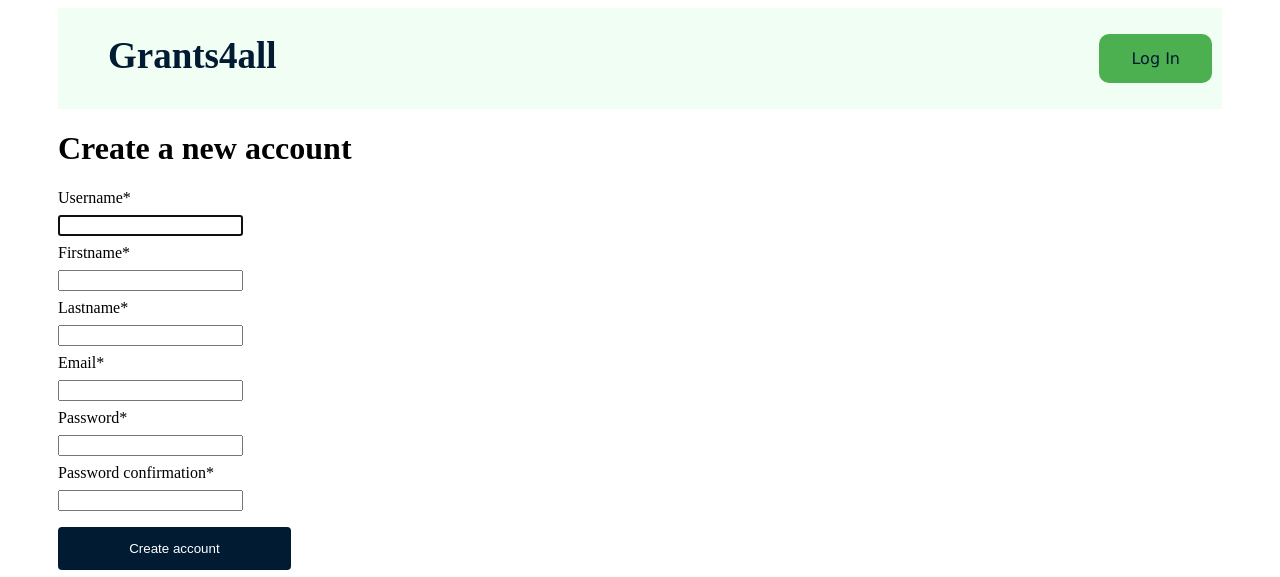
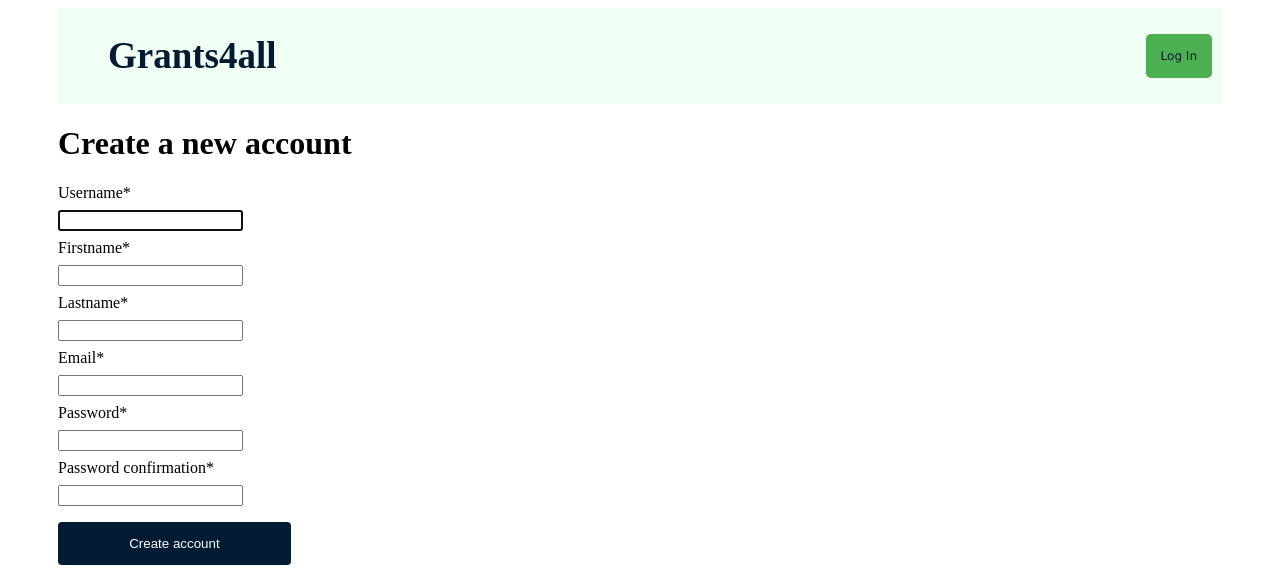
Before and after one commit to phemmylintry/mcq, a Django app: page /register/ in a window 1280 px wide. Shown: the top 577 px of the page. Run offline with Django 3.2, Linux system fonts and the light colour scheme; some libraries are stand-ins or nearby versions.

Commit message:
minor fixes

```diff
--- a/mcq_app/static/css/index.css
+++ b/mcq_app/static/css/index.css
@@ -5,13 +5,13 @@
 .login-button {
     background-color: #4CAF50; /* Green */
     border: none;
-    border-radius: 10px;
+    border-radius: 5px;
     color: white;
-    padding: 15px 32px;
+    padding: 15px 15px;
     text-align: center;
     text-decoration: none;
     display: inline-block;
-    font-size: 16px;
+    font-size: 12px;
     /* margin: 4px 2px; */
     cursor: pointer;
     font-family: Verdana, Geneva, Tahoma, sans-serif;
--- a/mcq_app/templates/mcq_app/login.html
+++ b/mcq_app/templates/mcq_app/login.html
@@ -1,6 +1,6 @@
 {% extends 'base.html' %}
 {% load crispy_forms_tags %}
-{% block title %} Let's Quiz | {{ title }} {% endblock title %}
+{% block title %} Grants4all | {{ title }} {% endblock title %}
 {% block content %}
 {% if not request.user.is_active %}
     <h1>Please log in</h1>
--- a/mcq_app/templates/mcq_app/quiz.html
+++ b/mcq_app/templates/mcq_app/quiz.html
@@ -1,5 +1,5 @@
 {% extends 'base.html' %}
-
+{% block title %} Grant4all | Assessment {% endblock title %}
 {% block content %}
 
 {% if question is None %}
@@ -25,6 +25,7 @@
     <div class="container">
         <div class="jumbotron my-4">
           <div class="countdown"><span id="count"></span></div>
+          {{ question.id }}
           <h3 class="text-info">{{ question.html|safe }}</h3>
           <form class="form" action="" method="post">
               {% csrf_token %}
--- a/mcq_app/templates/mcq_app/register.html
+++ b/mcq_app/templates/mcq_app/register.html
@@ -1,6 +1,6 @@
 {% extends 'base.html' %}
 {% load crispy_forms_tags %}
-{% block title %} Let's Quiz | {{ title }} {% endblock title %}
+{% block title %} Grant4all | {{ title }} {% endblock title %}
 {% block content %}
 {% if not request.user.is_active %}
     <h1 class="mb-3 text-center">Create a new account</h1>
```
